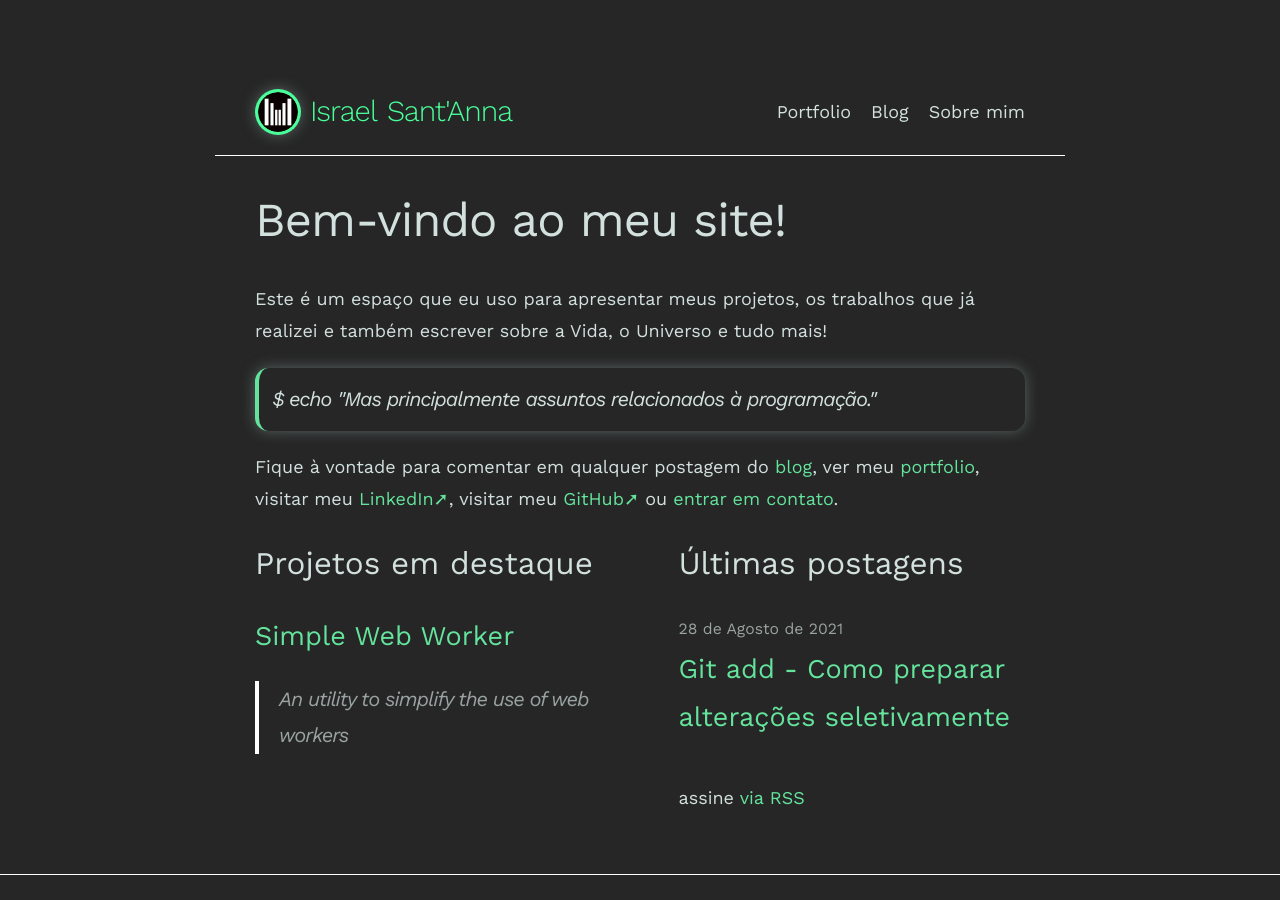
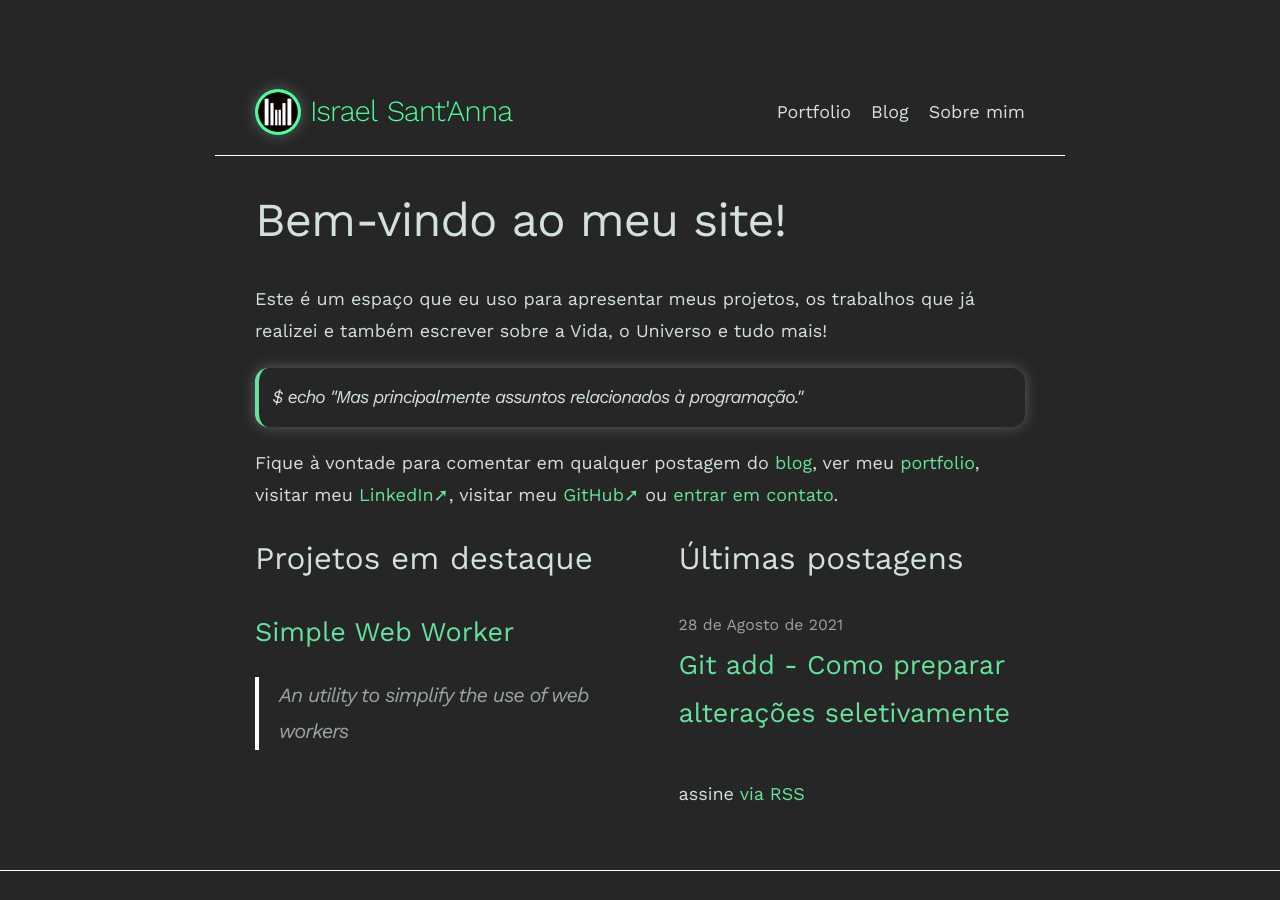
Before and after one commit to israelss/israelss.github.io, a Jekyll site: the page built from index.md, in a window 1280 px wide and 900 px high. Built offline with Jekyll 4.4.1, drawn with Linux system fonts in a browser that asks for light colours.

Commit message:
Add fluid typography to .prompt

```diff
--- a/_sass/minima/_base.scss
+++ b/_sass/minima/_base.scss
@@ -177,6 +177,7 @@ code {
   box-shadow: 0 0 $spacing-unit/3 $grey-color-dark;
   border-radius: $spacing-unit/3;
   padding: $spacing-unit/3;
+  @include fluid-type($min-content-width, $content-width, $min-font-size, $base-font-size);
 }
 
 .prompt::before {
```
